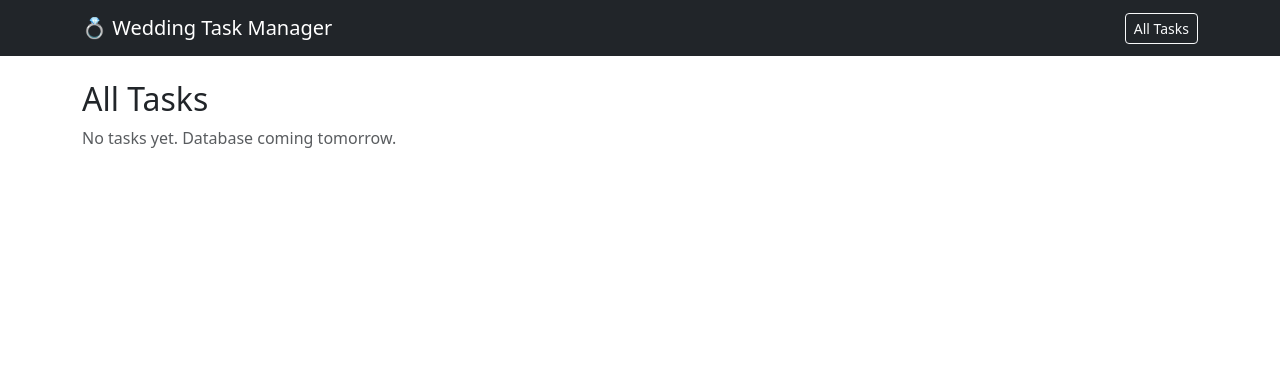
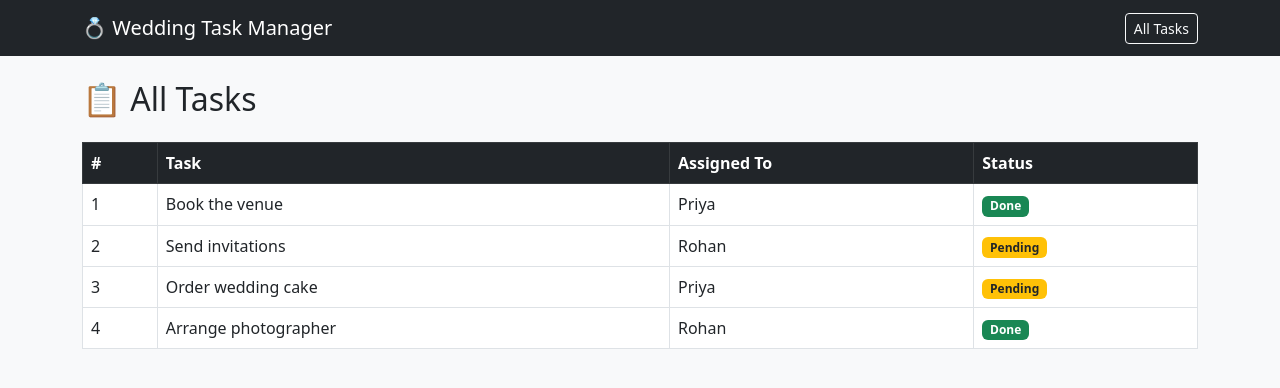
Before and after one commit to poulsamiksha7/Wedding-Task-Manager, a Flask app: page /tasks in a window 1280 px wide. Shown: the top 388 px of the page. Run offline with Flask 3, Linux system fonts and the light colour scheme.

Commit message:
feat: SQLAlchemy Task model + SQLite database connected

```diff
--- a/app.py
+++ b/app.py
@@ -1,6 +1,24 @@
 from flask import Flask, render_template
+from flask_sqlalchemy import SQLAlchemy
 
 app = Flask(__name__)
+
+app.config['SQLALCHEMY_DATABASE_URI']='sqlite:///wedding.db'
+app.config['SQLALCHEMY_TRACK_MODIFICATIONS']=False
+
+db=SQLAlchemy(app)
+
+#DATABASE MODEL ONE TABLE IN YOUR DATABASE
+class Task(db.Model):
+    id=db.Column(db.Integer,primary_key=True)
+    title=db.Column(db.String(200),nullable=False)
+    assigned_to=db.Column(db.String(100),nullable=False)
+    status=db.Column(db.String(20),default='Pending')
+
+
+def __repr__(self):
+    return f'<Task {self.title}>'
+
 
 @app.route('/')
 def home():
@@ -8,7 +26,8 @@ def home():
 
 @app.route('/tasks')
 def tasks():
-    return render_template('tasks.html')
+    all_tasks=Task.query.all()
+    return render_template('tasks.html', tasks=all_tasks)
 
 if __name__ == '__main__':
     app.run(debug=True)
--- a/static/css/style.css
+++ b/static/css/style.css
@@ -0,0 +1,3 @@
+body {
+    background-color: #f8f9fa;
+}
--- a/templates/index.html
+++ b/templates/index.html
@@ -1,11 +1,9 @@
 {% extends "base.html" %}
 
 {% block content %}
-
 <div class="text-center mt-5">
-    <h1 class="display-4">💍 Wedding Task Manager</h1>
-    <p class="lead text-muted">Organize every wedding task. Nothing missed. Nothing late.</p>
+    <h1 class="display-4">💍 {{ wedding }}</h1>
+    <p class="lead text-muted">Organize every task. Nothing missed.</p>
     <a href="{{ url_for('tasks') }}" class="btn btn-dark btn-lg mt-3">View All Tasks</a>
 </div>
-
 {% endblock %}
--- a/templates/tasks.html
+++ b/templates/tasks.html
@@ -1,8 +1,37 @@
 {% extends "base.html" %}
 
 {% block content %}
+<h2 class="mb-4">📋 All Tasks</h2>
 
-<h2>All Tasks</h2>
-<p class="text-muted">No tasks yet. Database coming tomorrow.</p>
+{% if tasks %}
+<table class="table table-bordered table-hover">
+    <thead class="table-dark">
+        <tr>
+            <th>#</th>
+            <th>Task</th>
+            <th>Assigned To</th>
+            <th>Status</th>
+        </tr>
+    </thead>
+    <tbody>
+        {% for task in tasks %}
+        <tr>
+            <td>{{ loop.index }}</td>
+            <td>{{ task.title }}</td>
+            <td>{{ task.assigned_to }}</td>
+            <td>
+                {% if task.status == "Done" %}
+                    <span class="badge bg-success">Done</span>
+                {% else %}
+                    <span class="badge bg-warning text-dark">Pending</span>
+                {% endif %}
+            </td>
+        </tr>
+        {% endfor %}
+    </tbody>
+</table>
+{% else %}
+    <div class="alert alert-warning">No tasks yet!</div>
+{% endif %}
 
 {% endblock %}
```
Also changed, not shown: instance/wedding.db (added).
